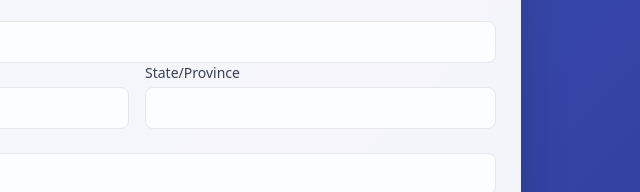
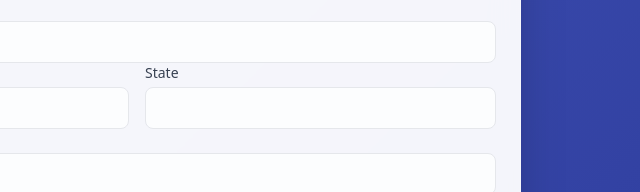
Before and after one commit to PCS1s/cf, a plain HTML site: page index.html in a window 1280 px wide. Shown: the part 510-702 px from the top of the page, 503-1143 px from the left. Drawn offline with nearby package versions, Linux system fonts and the light colour scheme.

Commit message:
Update index.html

```diff
--- a/index.html
+++ b/index.html
@@ -181,7 +181,7 @@
                         <input type="hidden" id="country" name="Country">
                         <div id="countryDropdown" class="country-dropdown-list"></div>
                     </div>
-                    <div><label for="state" class="block text-sm font-medium text-gray-700 mb-1">State/Province</label><input type="text" id="state" name="State" class="w-full px-4 py-2 border rounded-lg focus:ring-blue-500 focus:border-blue-500 bg-white/80"></div>
+                    <div><label for="state" class="block text-sm font-medium text-gray-700 mb-1">State</label><input type="text" id="state" name="State" class="w-full px-4 py-2 border rounded-lg focus:ring-blue-500 focus:border-blue-500 bg-white/80"></div>
                 </div>
 
                 <div><label for="city" class="block text-sm font-medium text-gray-700 mb-1">City</label><input type="text" id="city" name="City" class="w-full px-4 py-2 border rounded-lg focus:ring-blue-500 focus:border-blue-500 bg-white/80"></div>
@@ -660,4 +660,5 @@
         }
     </script>
 </body>
+
 </html>
```
